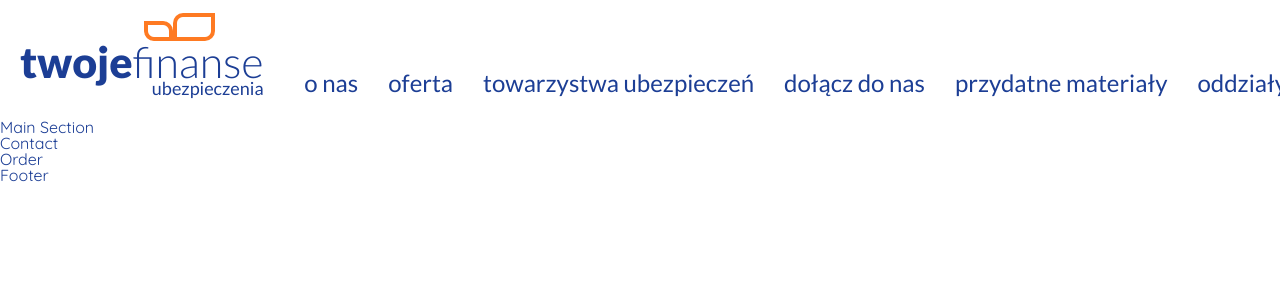
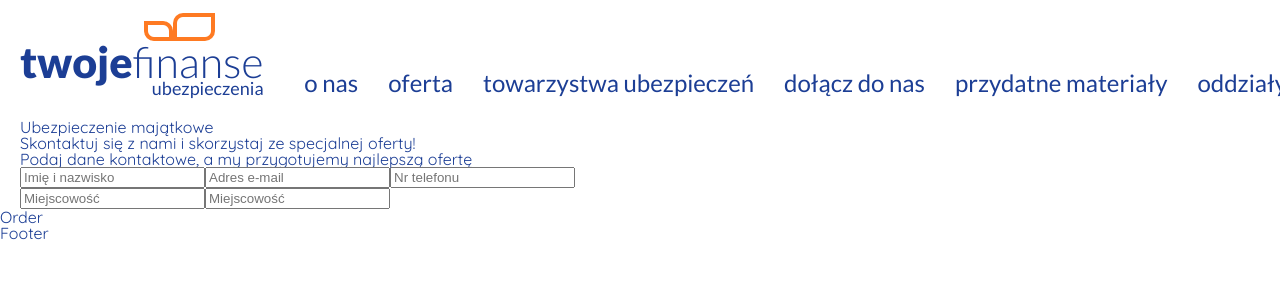
Before and after one commit to abazurek/develtio_task, a React (Create React App) app: page / in a window 1280 px wide. Shown: the top 300 px of the page. Built offline with nearby package versions, Linux system fonts and the light colour scheme.

Commit message:
started contact section changes

```diff
--- a/src/components/main/Contact.js
+++ b/src/components/main/Contact.js
@@ -3,8 +3,39 @@ import React from 'react';
 export default function Contanct() {
 
     return(
-        <>
-            <h1>Contact</h1>
-        </>
+        <div className='contact-section'>
+            <div className='blue-box'>
+                <div className='container text-box'>
+                    <h3>Ubezpieczenie majątkowe</h3>
+                    <p>Skontaktuj się z nami i skorzystaj ze specjalnej oferty!</p>
+                </div>
+            </div>
+            <div className='container'>
+                <div className='form-box'>
+                    <p>Podaj dane kontaktowe, a my przygotujemy najlepszą ofertę</p>
+                    <form>
+                        <label>
+                            <input type='text' placeholder='Imię i nazwisko'/>
+                        </label>
+                        <label>
+                            <input type='email' placeholder='Adres e-mail'/>
+                        </label>
+                        <label>
+                            <input type='phone' placeholder='Nr telefonu'/>
+                        </label>
+
+                            <div>
+                                <label>
+                                    <input type='text' placeholder='Miejscowość'/>
+                                </label>
+                                <label>
+                                    <input type='text' placeholder='Miejscowość'/>
+                                </label>
+                            </div>
+
+                    </form>
+                </div>
+            </div>
+        </div>
     )
 }
--- a/src/components/main/Main.js
+++ b/src/components/main/Main.js
@@ -7,7 +7,6 @@ export default function Main() {
 
     return(
         <>
-            <h1>Main Section</h1>
             <Contact/>
             <Order/>
         </>
--- a/src/scss/components/main/_contact.scss
+++ b/src/scss/components/main/_contact.scss
@@ -0,0 +1,3 @@
+.contact-section{
+
+}
--- a/src/scss/settings/_colors.scss
+++ b/src/scss/settings/_colors.scss
@@ -1,6 +1,8 @@
 $background-color-base: #ffffff;
 
 $button-background-color:#fe7a22;
+
+$form-background-color:#ffffff;
 
 $input-border-color:#979494;
 
```
